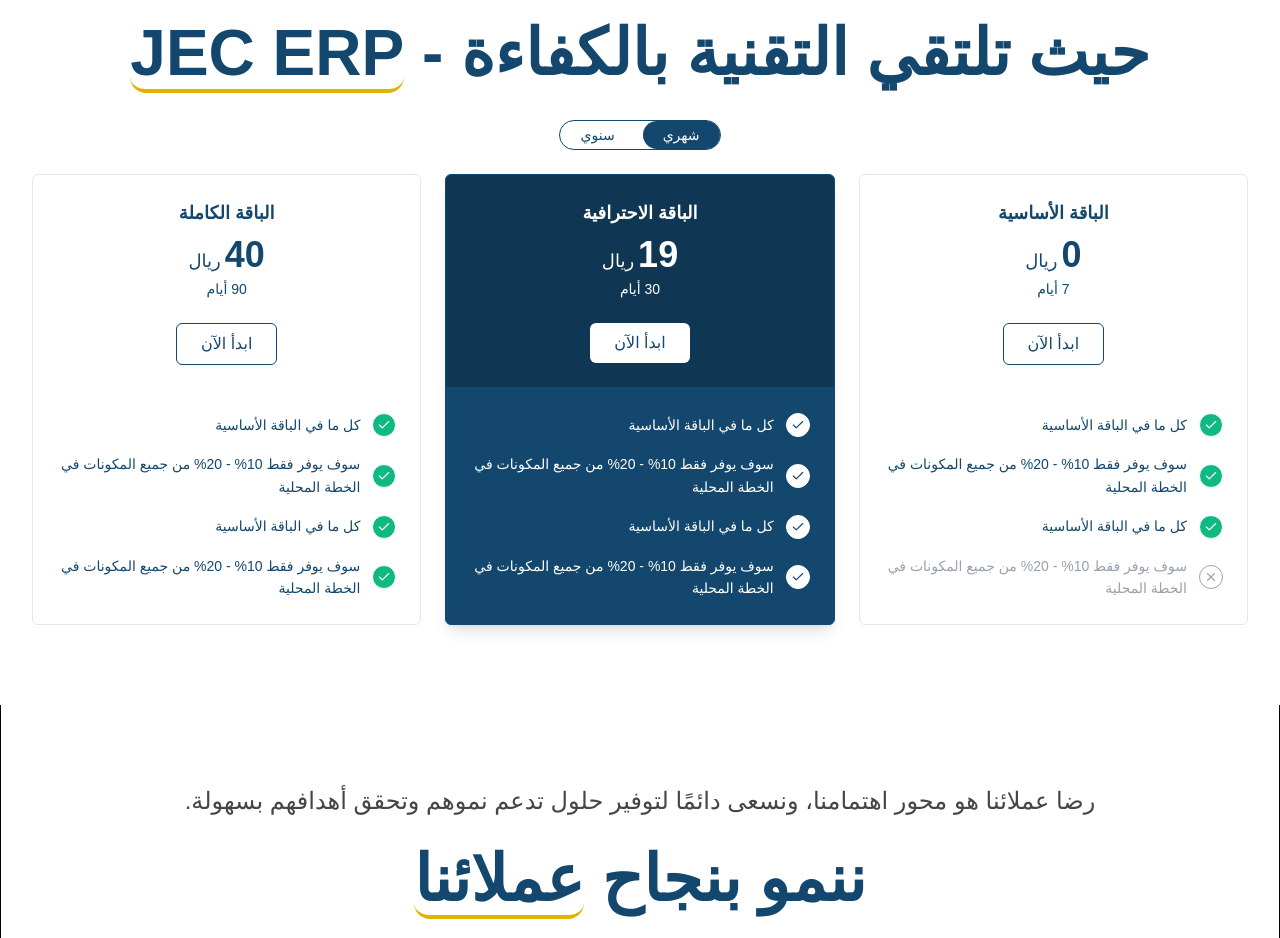
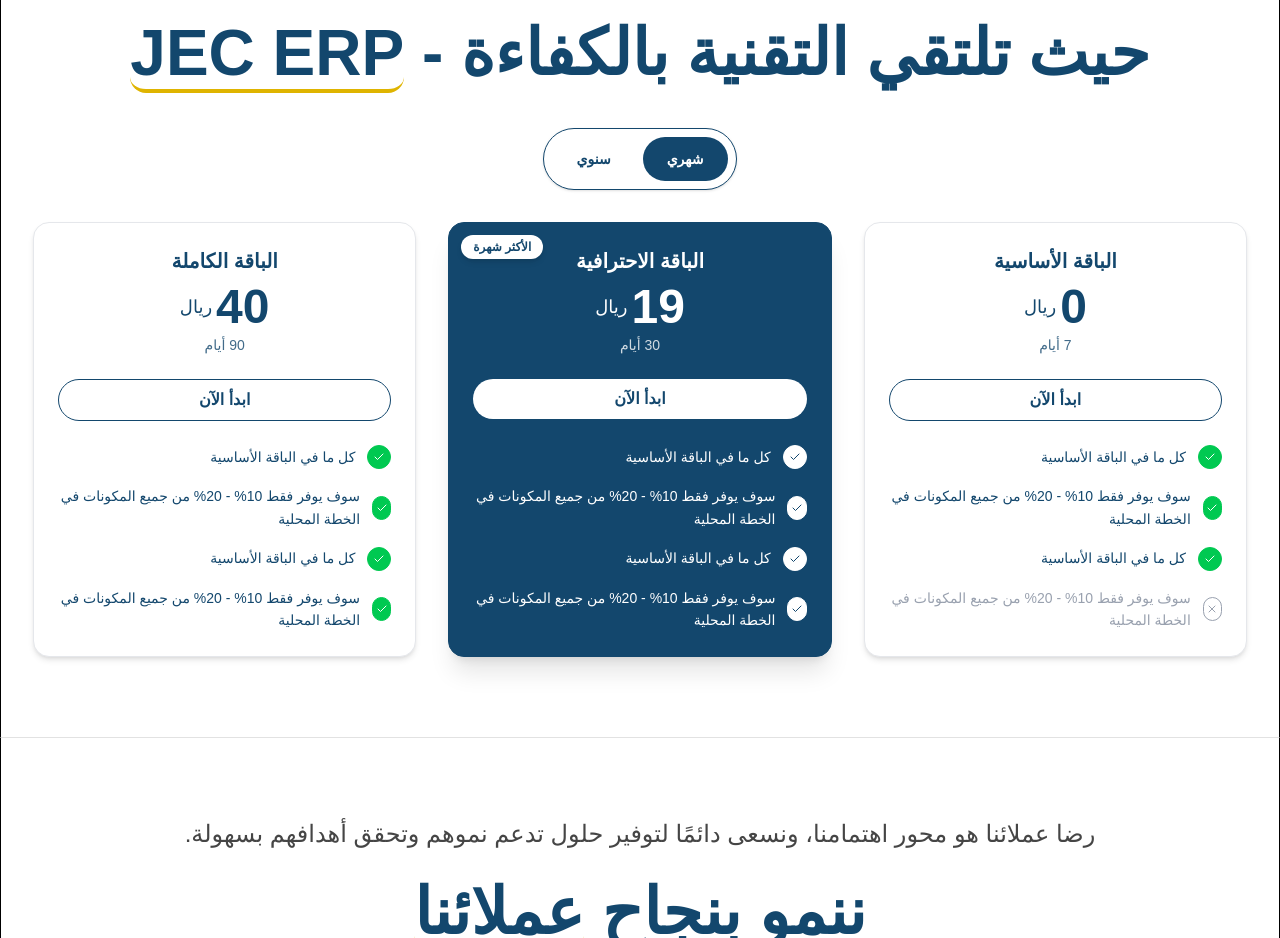
Before and after one commit to tanfeethi/erp_website, a React (Vite) app: page / in a window 1280 px wide. Shown: the part 2520-3458 px from the top of the page. Built offline with nearby package versions, Linux system fonts and the light colour scheme; a web font is replaced by a local one.

Commit message:
Update Packages.tsx
fix packages

```diff
--- a/src/components/once/Packages.tsx
+++ b/src/components/once/Packages.tsx
@@ -41,6 +41,7 @@
     const [billingPeriod, setBillingPeriod] = useState<"monthly" | "yearly">("monthly");
 
     return (
+        <div className="border border-t-0 border-b-[#E2E2E2]">
             <WrapperContainer>
                 <div className="py-20 text-right">
                     <Header
@@ -49,49 +50,57 @@
                         subtitle="JEC ERP "
                     />
 
-                <div className="flex justify-center my-6 gap-2 text-sm rounded-full border border-[#13476D] w-max mx-auto">
+                    <div className="flex justify-center p-2 my-8 gap-2 text-sm rounded-full border border-[#13476D] w-max mx-auto bg-white shadow-sm">
                         <button
                             onClick={() => setBillingPeriod("monthly")}
-                        className={`px-5 py-1 rounded-full transition ${billingPeriod === "monthly" ? "bg-[#13476D] text-white" : "text-[#13476D]"
+                            className={`px-6 py-3 rounded-full transition font-semibold ${billingPeriod === "monthly"
+                                ? "bg-[#13476D] text-white"
+                                : "text-[#13476D]"
                                 }`}
                         >
                             شهري
                         </button>
                         <button
                             onClick={() => setBillingPeriod("yearly")}
-                        className={`px-5 py-1 rounded-full transition ${billingPeriod === "yearly" ? "bg-[#13476D] text-white" : "text-[#13476D]"
+                            className={`px-6 py-3 rounded-full transition font-semibold ${billingPeriod === "yearly"
+                                ? "bg-[#13476D] text-white"
+                                : "text-[#13476D]"
                                 }`}
                         >
                             سنوي
                         </button>
                     </div>
 
-                {/* Packages Grid */}
-                <div className="grid grid-cols-1 lg:grid-cols-3 gap-6 text-[#13476D]">
+                    <div className="grid grid-cols-1 md:grid-cols-2 lg:grid-cols-3 gap-8">
                         {packagesData.map((pkg, idx) => {
-                        const isProfessional = idx === 1; // highlight professional package
+                            const isProfessional = idx === 1;
                             const price = billingPeriod === "monthly" ? pkg.priceMonthly : pkg.priceYearly;
                             const duration = billingPeriod === "monthly" ? pkg.durationMonthly : pkg.durationYearly;
 
                             return (
                                 <div
                                     key={idx}
-                                className={`border rounded-md flex flex-col justify-between ${isProfessional
-                                        ? "bg-[#13476D] text-white border-[#13476D] shadow-lg"
-                                        : "bg-white border-gray-200"
+                                    className={`relative group transition-all duration-300 border rounded-2xl p-6 shadow-md flex flex-col justify-between hover:scale-[1.02] ${isProfessional
+                                        ? "bg-[#13476D] text-white border-[#13476D] shadow-xl"
+                                        : "bg-white text-[#13476D] border-gray-200"
                                         }`}
                                 >
-                                {/* Header */}
-                                <div className={`p-6 text-center ${isProfessional ? "bg-[#0F3653]" : ""} rounded-t-md`}>
-                                    <h3 className="font-bold text-lg mb-2">{pkg.name}</h3>
-                                    <span className="text-4xl font-extrabold">
+                                    {isProfessional && (
+                                        <span className="absolute top-3 left-3 bg-white text-[#13476D] text-xs font-bold py-1 px-3 rounded-full shadow-md">
+                                            الأكثر شهرة
+                                        </span>
+                                    )}
+
+                                    <div className="text-center">
+                                        <h3 className="font-bold text-xl mb-2">{pkg.name}</h3>
+                                        <div className="text-5xl font-extrabold flex items-center justify-center gap-1">
                                             {price}
-                                        <span className="text-lg font-normal mr-1">ريال</span>
-                                    </span>
-                                    <p className="text-sm mt-1">{duration} أيام</p>
+                                            <span className="text-lg font-normal">ريال</span>
+                                        </div>
+                                        <p className="text-sm mt-1 opacity-80">{duration} أيام</p>
 
                                         <button
-                                        className={`mt-6 px-6 py-2 rounded-md font-medium ${isProfessional
+                                            className={`mt-6 px-6 py-2 w-full rounded-full font-semibold transition-all duration-200 ${isProfessional
                                                 ? "bg-white text-[#13476D] hover:bg-gray-100"
                                                 : "border border-[#13476D] text-[#13476D] hover:bg-[#13476D] hover:text-white"
                                                 }`}
@@ -100,8 +109,7 @@
                                         </button>
                                     </div>
 
-                                {/* Features List */}
-                                <div className="p-6 space-y-4">
+                                    <div className="mt-6 space-y-4">
                                         {featureDescriptions.map((desc, i) => {
                                             const available = pkg.features[i];
                                             return (
@@ -110,39 +118,16 @@
                                                     className="flex items-center gap-3 text-sm leading-relaxed"
                                                 >
                                                     <div
-                                                    className={`p-1 rounded-full border ${available
-                                                            ? `border-${isProfessional ? "white" : "green-500"} bg-${isProfessional ? "white" : "green-500"}`
-                                                            : "border-gray-400"
-                                                        } flex items-center justify-center text-white`}
-                                                    style={{
-                                                        backgroundColor: available
+                                                        className={`w-6 h-6 flex items-center justify-center rounded-full border text-xs ${available
                                                             ? isProfessional
-                                                                ? "white"
-                                                                : "#10B981" // Tailwind green-500 hex
-                                                            : "transparent",
-                                                        color: available
-                                                            ? isProfessional
-                                                                ? "#13476D"
-                                                                : "white"
-                                                            : "#9CA3AF", // gray-400
-                                                    }}
-                                                >
-                                                    {available ? (
-                                                        <FiCheck />
-                                                    ) : (
-                                                        <FiX color={isProfessional ? "#fff" : "#9CA3AF"} />
-                                                    )}
-                                                </div>
-                                                <p
-                                                    className={`${available
-                                                            ? isProfessional
-                                                                ? "text-white"
-                                                                : "text-[#13476D]"
-                                                            : "text-gray-400"
+                                                                ? "bg-white text-[#13476D] border-white"
+                                                                : "bg-green-500 text-white border-green-500"
+                                                            : "border-gray-400 text-gray-400"
                                                             }`}
                                                     >
-                                                    {desc}
-                                                </p>
+                                                        {available ? <FiCheck /> : <FiX />}
+                                                    </div>
+                                                    <p className={`${available ? "" : "text-gray-400"}`}>{desc}</p>
                                                 </div>
                                             );
                                         })}
@@ -153,6 +138,7 @@
                     </div>
                 </div>
             </WrapperContainer>
+        </div>
     );
 };
 
```
Lines whose indentation alone changed are shown as unchanged.
